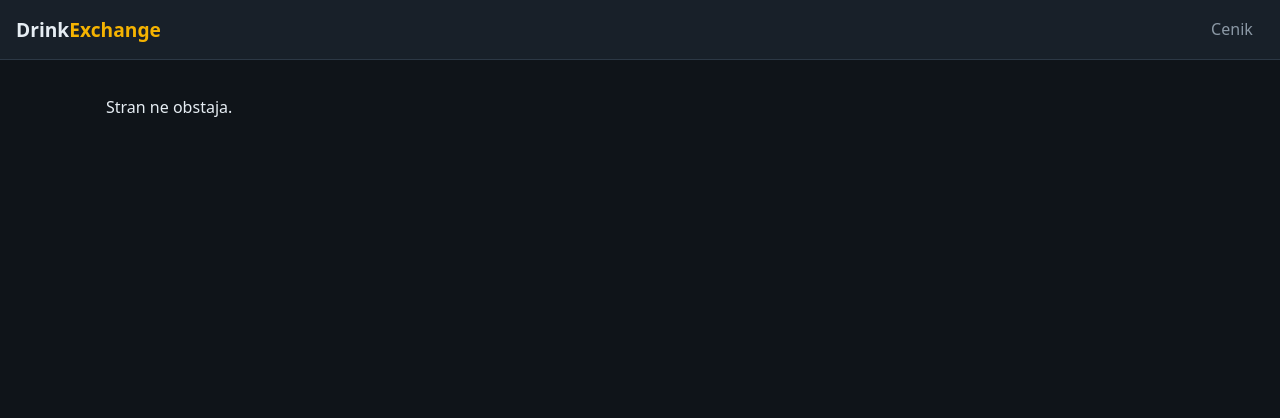
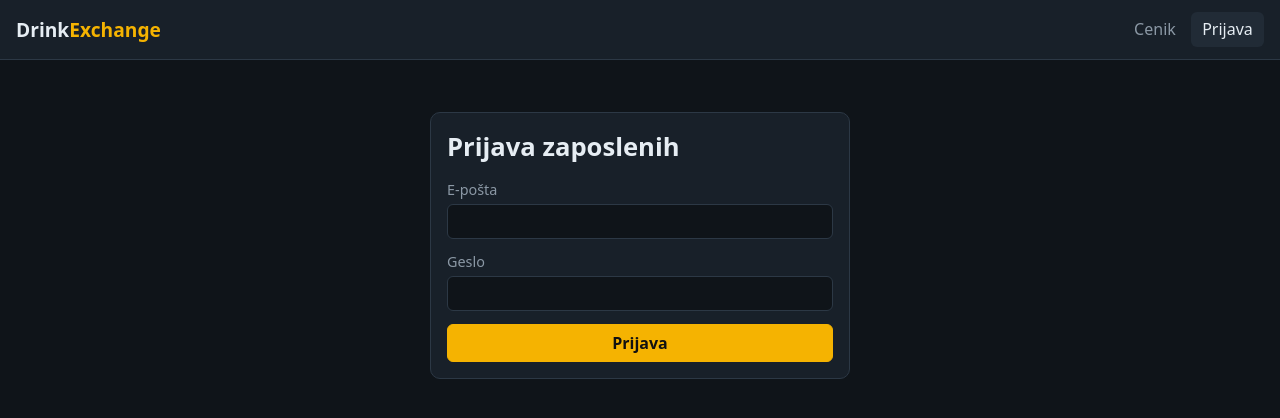
Before and after one commit to neoxk/drinkExchange, a React (Vite) app in the folder frontend/: page /prijava in a window 1280 px wide. Shown: the top 418 px of the page. Built offline with nearby package versions, Linux system fonts and the light colour scheme; no server answers.

Commit message:
feat: prijavna stran in auth kontekst v frontendu (#51)

```diff
--- a/frontend/src/App.tsx
+++ b/frontend/src/App.tsx
@@ -1,18 +1,23 @@
 import { BrowserRouter, Route, Routes } from "react-router-dom";
 import { Layout } from "./components/Layout";
+import { AuthProvider } from "./lib/auth";
 import { DrinkDetailPage } from "./pages/DrinkDetailPage";
+import { LoginPage } from "./pages/LoginPage";
 import { PriceListPage } from "./pages/PriceListPage";
 
 export function App() {
   return (
     <BrowserRouter>
+      <AuthProvider>
         <Routes>
           <Route element={<Layout />}>
             <Route index element={<PriceListPage />} />
             <Route path="pijace/:id" element={<DrinkDetailPage />} />
+            <Route path="prijava" element={<LoginPage />} />
             <Route path="*" element={<p>Stran ne obstaja.</p>} />
           </Route>
         </Routes>
+      </AuthProvider>
     </BrowserRouter>
   );
 }
--- a/frontend/src/components/Layout.tsx
+++ b/frontend/src/components/Layout.tsx
@@ -1,6 +1,17 @@
-import { NavLink, Outlet } from "react-router-dom";
+import { NavLink, Outlet, useNavigate } from "react-router-dom";
+import { useAuth } from "../lib/auth";
+
+const ROLE_LABEL = { WAITER: "natakar", MANAGER: "upravitelj" } as const;
 
 export function Layout() {
+  const { user, logout } = useAuth();
+  const navigate = useNavigate();
+
+  async function onLogout() {
+    await logout();
+    navigate("/");
+  }
+
   return (
     <>
       <header className="topbar">
@@ -9,6 +20,16 @@ export function Layout() {
         </NavLink>
         <nav>
           <NavLink to="/" end>Cenik</NavLink>
+          {user ? (
+            <>
+              <span className="muted small">
+                {user.name} ({ROLE_LABEL[user.role]})
+              </span>
+              <button onClick={onLogout}>Odjava</button>
+            </>
+          ) : (
+            <NavLink to="/prijava">Prijava</NavLink>
+          )}
         </nav>
       </header>
       <main className="container">
--- /dev/null
+++ b/frontend/src/lib/auth.tsx
@@ -0,0 +1,43 @@
+import { createContext, useCallback, useContext, useEffect, useMemo, useState, type ReactNode } from "react";
+import { api } from "./api";
+import type { User } from "./types";
+
+interface AuthState {
+  user: User | null;
+  loading: boolean;
+  login: (email: string, password: string) => Promise<User>;
+  logout: () => Promise<void>;
+}
+
+const AuthContext = createContext<AuthState | null>(null);
+
+export function AuthProvider({ children }: { children: ReactNode }) {
+  const [user, setUser] = useState<User | null>(null);
+  const [loading, setLoading] = useState(true);
+
+  useEffect(() => {
+    api<User>("/auth/me")
+      .then(setUser, () => setUser(null))
+      .finally(() => setLoading(false));
+  }, []);
+
+  const login = useCallback(async (email: string, password: string) => {
+    const u = await api<User>("/auth/login", { method: "POST", body: JSON.stringify({ email, password }) });
+    setUser(u);
+    return u;
+  }, []);
+
+  const logout = useCallback(async () => {
+    await api("/auth/logout", { method: "POST" });
+    setUser(null);
+  }, []);
+
+  const value = useMemo(() => ({ user, loading, login, logout }), [user, loading, login, logout]);
+  return <AuthContext.Provider value={value}>{children}</AuthContext.Provider>;
+}
+
+export function useAuth() {
+  const ctx = useContext(AuthContext);
+  if (!ctx) throw new Error("useAuth mora biti znotraj AuthProvider");
+  return ctx;
+}
--- /dev/null
+++ b/frontend/src/pages/LoginPage.tsx
@@ -0,0 +1,50 @@
+import { useState, type FormEvent } from "react";
+import { Navigate, useLocation, useNavigate } from "react-router-dom";
+import { useAuth } from "../lib/auth";
+
+export function LoginPage() {
+  const { user, login } = useAuth();
+  const navigate = useNavigate();
+  const location = useLocation();
+  const [email, setEmail] = useState("");
+  const [password, setPassword] = useState("");
+  const [error, setError] = useState<string | null>(null);
+  const [busy, setBusy] = useState(false);
+
+  const from = (location.state as { from?: string } | null)?.from;
+  if (user) return <Navigate to={from ?? "/"} replace />;
+
+  async function onSubmit(e: FormEvent) {
+    e.preventDefault();
+    setBusy(true);
+    setError(null);
+    try {
+      await login(email, password);
+      navigate(from ?? "/", { replace: true });
+    } catch (err) {
+      setError(err instanceof Error ? err.message : "Prijava ni uspela");
+    } finally {
+      setBusy(false);
+    }
+  }
+
+  return (
+    <div className="card" style={{ maxWidth: 420, margin: "2rem auto" }}>
+      <h1>Prijava zaposlenih</h1>
+      <form className="form" onSubmit={onSubmit}>
+        <label>
+          E-pošta
+          <input type="email" autoComplete="username" required value={email} onChange={(e) => setEmail(e.target.value)} />
+        </label>
+        <label>
+          Geslo
+          <input type="password" autoComplete="current-password" required value={password} onChange={(e) => setPassword(e.target.value)} />
+        </label>
+        {error && <p className="error" role="alert">{error}</p>}
+        <button className="primary" type="submit" disabled={busy}>
+          {busy ? "Prijavljanje …" : "Prijava"}
+        </button>
+      </form>
+    </div>
+  );
+}
```
Also changed, not shown: frontend/src/lib/types.ts (+11 -0 lines), 1 other file (tests, documents, lock files or other folders). Lines whose indentation alone changed are shown as unchanged.
